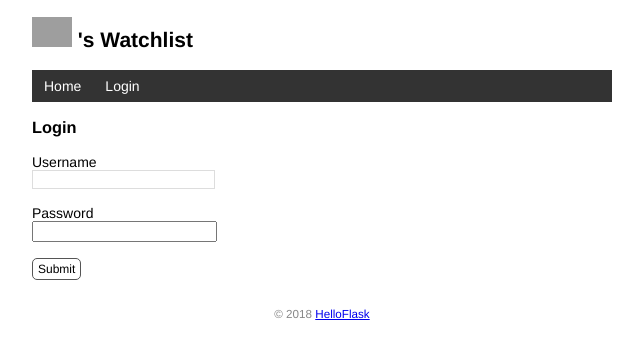
After one commit to arclevi/flask-watchlist, a Flask app: page /login in a window 1280 px wide. The commit adds this page. Shown: the top 359 px of the page, without its empty margins (318-961 px from the left). Run offline with Flask 2, Linux system fonts and the light colour scheme; grey boxes are pictures that could not be loaded.

Commit message:
User authentication with Flask-Login

```diff
--- a/app.py
+++ b/app.py
@@ -1,17 +1,31 @@
 import click
-from flask import Flask, render_template, request, url_for, flash, redirect
+from flask import Flask, flash, redirect, render_template, request, url_for
 from flask_sqlalchemy import SQLAlchemy
+from werkzeug.security import check_password_hash, generate_password_hash
+
+from flask_login import (LoginManager, UserMixin, login_user, login_required,
+                         current_user, logout_user)
 
 app = Flask(__name__)
 app.config['SQLALCHEMY_DATABASE_URI'] = 'sqlite:///data.db'
 app.config['SQLALCHEMY_TRACK_MODIFICATIONS'] = False  # 关闭对模型修改的监控
 app.config['SECRET_KEY'] = 'dev'
 db = SQLAlchemy(app)
+login_manager = LoginManager(app)
+login_manager.login_view = 'login'
 
 
-class User(db.Model):  # 表名将会是 user（自动生成，小写处理）
+class User(db.Model, UserMixin):  # 表名将会是 user（自动生成，小写处理）
     id = db.Column(db.Integer, primary_key=True)  # 主键
     name = db.Column(db.String(20))  # 名字
+    username = db.Column(db.String(20))  # 用户名
+    password_hash = db.Column(db.String(128))  # 密码散列值
+
+    def set_password(self, password):  # 用来设置密码的方法，接受密码作为参数
+        self.password_hash = generate_password_hash(password)  # 将生成的密码保持到对应字段
+
+    def validate_password(self, password):  # 用于验证密码的方法，接受密码作为参数
+        return check_password_hash(self.password_hash, password)  # 返回布尔值
 
 
 class Movie(db.Model):  # 表名将会是 movie
@@ -20,16 +34,77 @@ class Movie(db.Model):  # 表名将会是 movie
     year = db.Column(db.String(4))  # 电影年份
 
 
+@login_manager.user_loader
+def load_user(user_id):  # 创建用户加载回调函数，接受用户 ID 作为参数
+    user = User.query.get(int(user_id))  # 用 ID 作为 User 模型的主键查询对应的用户
+    return user  # 返回用户对象
+
+
 @app.context_processor
 def inject_user():  # 函数名可以随意修改
     user = User.query.first()
     return dict(user=user)  # 需要返回字典，等同于return {'user': user}
 
 
+@app.route('/login', methods=['GET', 'POST'])
+def login():
+    if request.method == 'POST':
+        username = request.form['username']
+        password = request.form['password']
+
+        if not username or not password:
+            flash('Invalid input.')
+            return redirect(url_for('login'))
+
+        user = User.query.first()
+        # 验证用户名和密码是否一致
+        if username == user.username and user.validate_password(password):
+            login_user(user)  # 登入用户
+            flash('Login success.')
+            return redirect(url_for('index'))  # 重定向到主页
+
+        flash('Invalid username or password.')  # 如果验证失败，显示错误消息
+        return redirect(url_for('login'))  # 重定向回登录页面
+
+    return render_template('login.html')
+
+
+@app.route('/logout')
+@login_required  # 用于视图保护，后面会详细介绍
+def logout():
+    logout_user()  # 登出用户
+    flash('Goodbye.')
+    return redirect(url_for('index'))  # 重定向回首页
+
+
+@app.route('/settings', methods=['GET', 'POST'])
+@login_required
+def settings():
+    if request.method == 'POST':
+        name = request.form['name']
+
+        if not name or len(name) > 20:
+            flash('Invalid input.')
+            return redirect(url_for('settings'))
+
+        current_user.name = name
+        # current_user 会返回当前登录用户的数据库记录对象
+        # 等同于下面的用法
+        # user = User.query.first()
+        # user.name = name
+        db.session.commit()
+        flash('Settings updated.')
+        return redirect(url_for('index'))
+
+    return render_template('settings.html')
+
+
 @app.route('/', methods=['GET', 'POST'])
 def index():
     if request.method == 'POST':  # 判断是否是 POST 请求
         # 获取表单数据
+        if not current_user.is_authenticated:  # 如果当前用户未认证
+            return redirect(url_for('index'))  # 重定向到主页
         title = request.form.get('title')  # 传入表单对应输入字段的 name 值
         year = request.form.get('year')
         # 验证数据
@@ -47,6 +122,7 @@ def index():
 
 
 @app.route('/movie/edit/<int:movie_id>', methods=['GET', 'POST'])
+@login_required
 def edit(movie_id):
     movie = Movie.query.get_or_404(movie_id)
 
@@ -68,6 +144,7 @@ def edit(movie_id):
 
 
 @app.route('/movie/delete/<int:movie_id>', methods=['POST'])  # 限定只接受 POST 请求
+@login_required
 def delete(movie_id):
     movie = Movie.query.get_or_404(movie_id)  # 获取电影记录
     db.session.delete(movie)  # 删除对应的记录
@@ -149,3 +226,29 @@ def forge():
 
     db.session.commit()
     click.echo('Done.')
+
+
+@app.cli.command()
+@click.option('--username', prompt=True, help='The username used to login.')
+@click.option('--password',
+              prompt=True,
+              hide_input=True,
+              confirmation_prompt=True,
+              help='The password used to login.')
+def admin(username, password):
+    """Create user."""
+    db.create_all()
+
+    user = User.query.first()
+    if user is not None:
+        click.echo('Updating user...')
+        user.username = username
+        user.set_password(password)  # 设置密码
+    else:
+        click.echo('Creating user...')
+        user = User(username=username, name='Admin')
+        user.set_password(password)  # 设置密码
+        db.session.add(user)
+
+    db.session.commit()  # 提交数据库会话
+    click.echo('Done.')
--- a/templates/base.html
+++ b/templates/base.html
@@ -21,6 +21,12 @@
     <nav>
         <ul>
             <li><a href="{{ url_for('index') }}">Home</a></li>
+            {% if current_user.is_authenticated %}
+                <li><a href="{{ url_for('settings') }}">Settings</a></li>
+                <li><a href="{{ url_for('logout') }}">Logout</a></li>
+            {% else %}
+                <li><a href="{{ url_for('login') }}">Login</a></li>
+            {% endif %}
         </ul>
     </nav>
     {% block content %}{% endblock %}
--- a/templates/index.html
+++ b/templates/index.html
@@ -6,10 +6,12 @@
     {% for movie in movies %}
     <li>{{ movie.title }} - {{ movie.year }}
         <span class="float-right">
+            {% if current_user.is_authenticated %}
             <a class="btn" href="{{ url_for('edit', movie_id=movie.id) }}">Edit</a>
             <form class="inline-form" method="post" action="{{ url_for('delete', movie_id=movie.id) }}">
                 <input class="btn" type="submit" name="delete" value="Delete" onclick="return confirm('Are you sure?')">
             </form>
+            {% endif %}
             <a class="imdb" href="https://movie.douban.com/subject_search?search_text={{ movie.title }}" target="_blank" title="Find this movie on IMDb">IMDb</a>
         </span>
     </li>
@@ -17,10 +19,11 @@
 </ul>
 <img alt="Walking Totoro" class="totoro" src="{{ url_for('static', filename='images/totoro.gif') }}" title="to~to~ro~">
 <p>{{ movies|length }} Titles</p>
+{% if current_user.is_authenticated %}
 <form method="post">
     Name <input type="text" name="title" autocomplete="off" required>
     Year <input type="text" name="year" autocomplete="off" required>
     <input class="btn" type="submit" name="submit" value="Add">
 </form>
-
+{% endif %}
 {% endblock %}
--- /dev/null
+++ b/templates/login.html
@@ -0,0 +1,13 @@
+{% extends 'base.html' %}
+
+{% block content %}
+<h3>Login</h3>
+<form method="post">
+    Username<br>
+    <input type="text" name="username" required><br><br>
+    Password<br>
+    <!-- 密码输入框的 type 属性使用 password，会将输入值显示为圆点 -->
+    <input type="password" name="password" required><br><br>
+    <input class="btn" type="submit" name="submit" value="Submit">
+</form>
+{% endblock %}
```
Also changed, not shown: templates/settings.html (added, +9 -0 lines), 2 other files.
